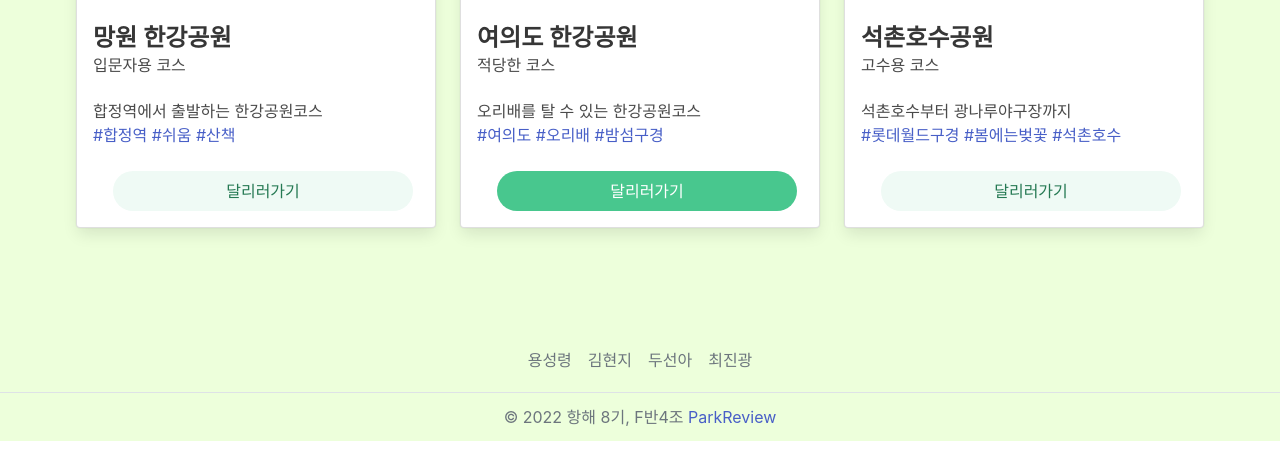
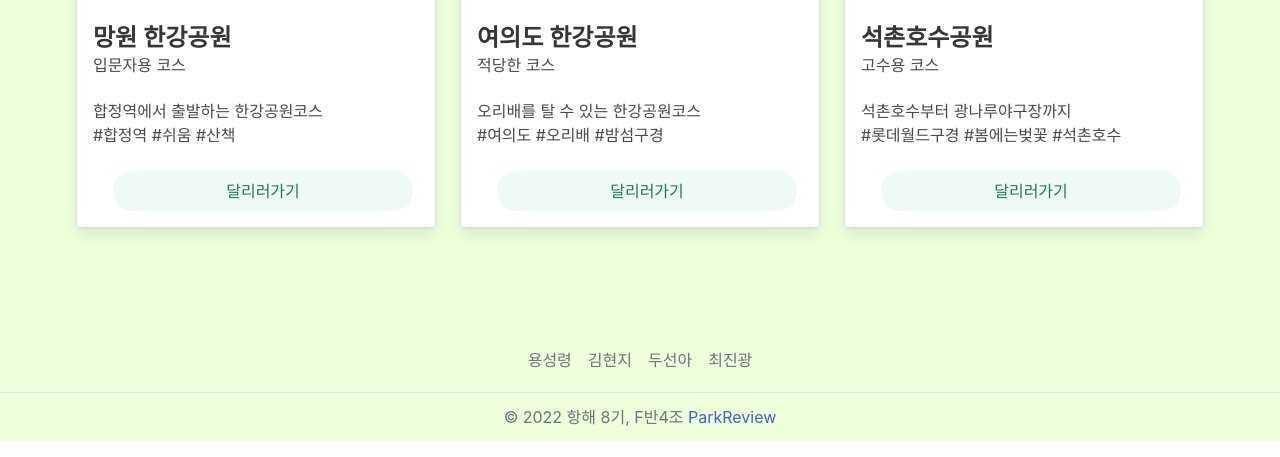
Before and after one commit to ryeong25/ParkReview, a Flask app: page / in a window 1280 px wide. Shown: the part 505-962 px from the top of the page. Run offline with Flask 2, Linux system fonts and the light colour scheme; some libraries are stand-ins or nearby versions.

Commit message:
메인페이지 카드 style 수정

```diff
--- a/templates/mainpage.html
+++ b/templates/mainpage.html
@@ -24,7 +24,7 @@
     <link rel="stylesheet" href="https://cdn.jsdelivr.net/npm/bulma@0.9.1/css/bulma.min.css">
     <!-- Font Awesome CSS -->
     <link href="//maxcdn.bootstrapcdn.com/font-awesome/4.7.0/css/font-awesome.min.css" rel="stylesheet">
-    {#style css 파일 불러오기 (bulma css보다 아래 위치)#}
+<!--    {#style css 파일 불러오기 (bulma css보다 아래 위치)#}-->
     <link href="{{ url_for('static', filename='mainstyle.css') }}" rel="stylesheet">
 
 </head>
@@ -50,8 +50,7 @@
                             <div class="content">
                                 합정역에서 출발하는 한강공원코스
                                 <br>
-                                <a href="#">#합정역</a> <a href="#">#쉬움</a> <a href="#">#산책</a>
-                                <br>
+                                <div class="sub-content"><a>#합정역</a> <a>#쉬움</a> <a>#산책</a></div>
                             </div>
                             <button onclick="window.location.href='/parkpage/'" class="button is-success is-light is-rounded ">달리러가기</button>
                         </div>
@@ -71,10 +70,9 @@
                             <div class="content">
                                 오리배를 탈 수 있는 한강공원코스
                                 <br>
-                                <a href="#">#여의도</a> <a href="#">#오리배</a> <a href="#">#밤섬구경</a>
-                                <br>
+                                <div class="sub-content"><a>#여의도</a> <a>#오리배</a> <a>#밤섬구경</a></div>
                             </div>
-                            <button href="#" class="button is-success is-ligzht is-rounded ">달리러가기</button>
+                            <button onclick="window.location.href='/parkpage/'" class="button is-success is-light is-rounded ">달리러가기</button>
 
                         </div>
                     </div>
@@ -93,10 +91,9 @@
                             <div class="content">
                                 석촌호수부터 광나루야구장까지
                                 <br>
-                                <a href="#">#롯데월드구경</a> <a href="#">#봄에는벚꽃</a> <a href="#">#석촌호수</a>
-                                <br>
+                                <div class="sub-content"><a>#롯데월드구경</a> <a >#봄에는벚꽃</a> <a >#석촌호수</a></div>
                             </div>
-                            <button href="#" class="button is-success is-light is-rounded ">달리러가기</button>
+                            <button onclick="window.location.href='/parkpage/'" class="button is-success is-light is-rounded ">달리러가기</button>
                         </div>
                     </div>
                 </div>
@@ -108,9 +105,9 @@
 
     <!--header/footer 삽입-->
 
-{#    {% for parks in all_parks %}#}
-{#        <span onclick=someFunction({{ item|safe }});>{{ item }}</span>#}
-{#    {% endfor %}#}
+<!--{#    {% for parks in all_parks %}#}-->
+<!--{#        <span onclick=someFunction({{ item|safe }});>{{ item }}</span>#}-->
+<!--{#    {% endfor %}#}-->
 
     <script>
         $(document).ready(function () {
@@ -122,8 +119,8 @@
         const API_KEY = 'b23c8020d88635be966aa7e1d3803114'
 
         // 위도, 경도
-        {#const latitude =  ;#}
-        {#const longitude = ;#}
+        // {#const latitude =  ;#}
+        // {#const longitude = ;#}
 
         getWeather(37.55085, 126.90168 ,'weather0');
         getWeather(37.53104, 126.92889 ,'weather1');
@@ -155,10 +152,10 @@
                             <strong>${temparature.toFixed(1)}℃</strong>`;
                     }
 
-                {#    weather.innerHTML =#}
-                {#        `#}
-                {#<img src="http://openweathermap.org/img/wn/${icon}@2x.png"/>#}
-                {#<strong>${temparature.toFixed(1)}℃</strong>`;#}
+                // {#    weather.innerHTML =#}
+                // {#        `#}
+                // {#<img src="http://openweathermap.org/img/wn/${icon}@2x.png"/>#}
+                // {#<strong>${temparature.toFixed(1)}℃</strong>`;#}
                 });
         }
     </script>
```
